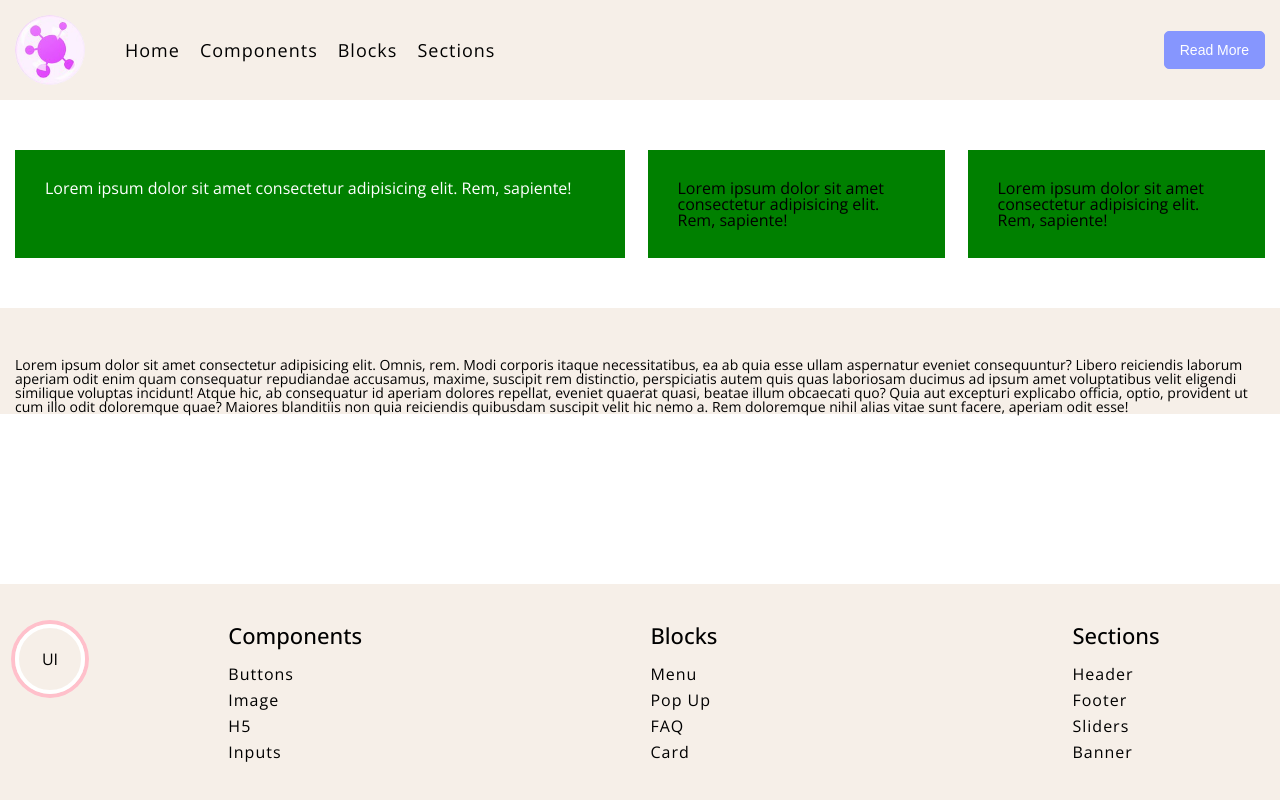
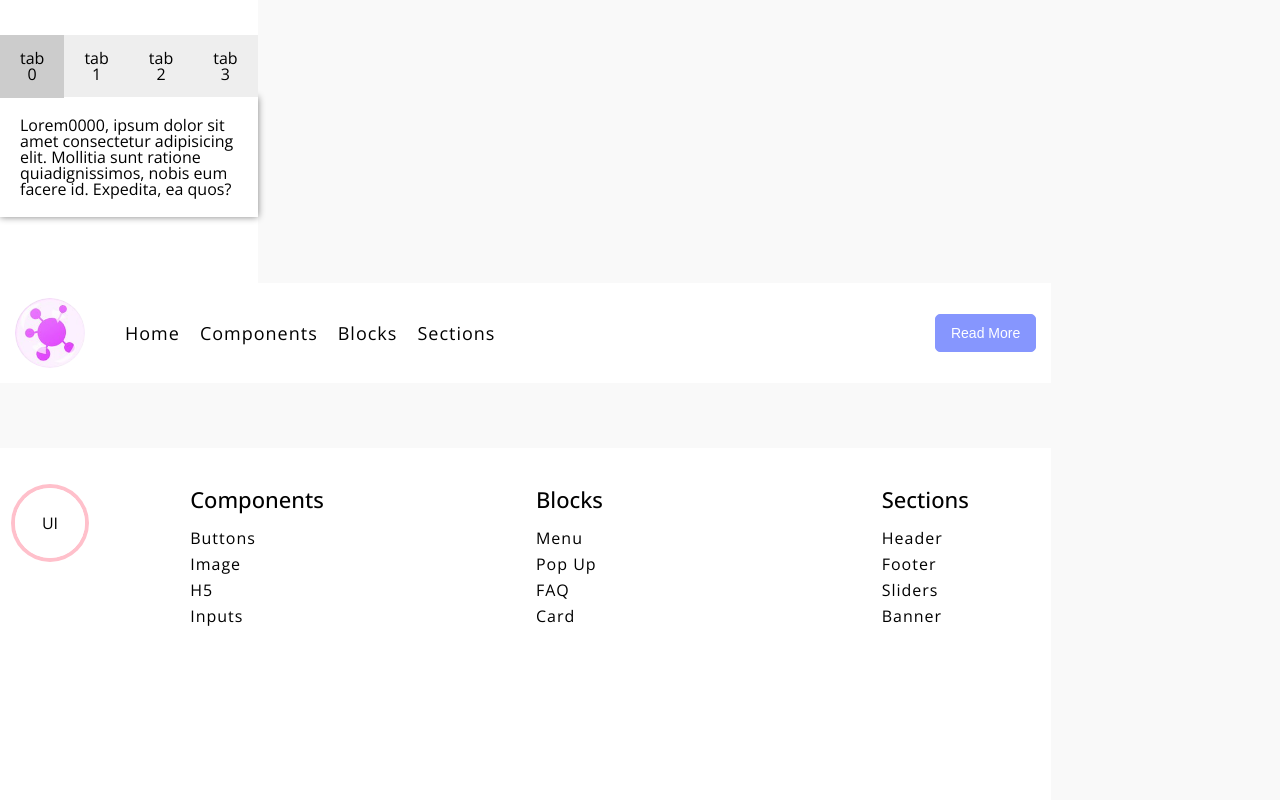
Before and after one commit to SlavaFlava/lib-components, a React (Create React App) app: page / in a window 1280 px wide. Built offline with nearby package versions, Linux system fonts and the light colour scheme.

Commit message:
started adding sidebar with li

```diff
--- a/src/App.tsx
+++ b/src/App.tsx
@@ -5,22 +5,32 @@ import Blocks from './project/pages/blocks';
 import Components from './project/pages/components';
 import Header from './project/header';
 import Footer from './project/footer';
-import { Section } from './my-lib/layout';
+import { Col, Container, Row, Section } from './my-lib/layout';
 import Sections from './project/pages/sections';
 
 function App() {
   return (
     <div className="App">
-      <Header />
-      <Section flex={'1'} bg={'white'}>
+      <Container fullwidth='true' pl='0' pr='0'  bg={'#F9F9F9'}>
+        <Row sx={'min-height:100vh'}>
+          <Col size={2} bg='white'>
                   <Routes>
                 <Route path='/' element={<Home />} />
                 <Route path='/sections' element={<Sections />} />
                 <Route path='/blocks' element={<Blocks />} />
                 <Route path='/components' element={<Components />} />
               </Routes>
+          </Col>
+          <Col size={10} display='flex' flexDirection={'column'}>
+            <Header />
+            <Section flex={'1'}>
+
             </Section>
             <Footer />
+          </Col>
+        </Row>
+
+      </Container>
     </div>
   )
 }
--- a/src/index.css
+++ b/src/index.css
@@ -47,8 +47,8 @@ table {
 }
 /* end reset */
 .App{
-  min-height: 100vh;
+  /* min-height: 100vh;
   display: flex;
   justify-content: space-between;
-  flex-direction: column;
+  flex-direction: column; */
 }
--- a/src/my-lib/layout/index.tsx
+++ b/src/my-lib/layout/index.tsx
@@ -6,16 +6,19 @@ export interface IRow extends IGlobal {
   justifyContent?: 'center' | 'space-between' | 'space-around' | 'flex-end' | 'flex-start',
   alignitems?: 'center' | 'flex-end' | 'flex-start',
   flexWrap?: 'wrap' | 'wrap-reverse' | 'nowrap' | 'inherit' | 'initial' | 'unset',
+  flexDirection?: 'row' | 'row-reverse' | 'column' | 'column-reverse',
 }
 export interface IBox extends IRow {
   boxShadow?: string,
   br?: string,
-  border?: string
+  border?: string,
+
 }
 
 export interface IContainer extends IBox {
   flex?: string,
-  fullwidth?: string
+  fullwidth?: string,
+  stretch?: string
 }
 
 export interface ISection extends IBox {
@@ -30,6 +33,7 @@ export interface ICol extends IBox {
 export const Row = styled.div<IRow>`
   display: ${(p) => p.display ?? 'flex'};
   flex-wrap: ${(p)=> p.flexWrap ?? 'wrap'};
+  flex-direction :${(p)=> p.flexDirection};
   justify-content: ${(p) => p.justifyContent ?? 'space-between'};
   align-items: ${(p) => p.alignitems};
   color: ${(p) => p.color};
@@ -48,14 +52,15 @@ ${(p)=> p.sx};
 `
 
 export const Container = styled.div<IContainer>`
-  max-width: ${(p) => p.fullwidth ? '100%' : '1300px'};
+  max-width: ${(p) => p.fullwidth === 'true' ? '100%' : '1300px'};
+  flex: ${(p) => p.flex};
   flex-wrap: ${(p)=> p.flexWrap ?? 'wrap'};
-  flex: ${(p) => p.flex};
+  flex-direction: ${(p)=> p.flexDirection};
   width: 100%;
   margin: auto;
   display: ${(p) => p.display ?? 'block'};
-  justify-content: ${(p) => p.justifyContent ?? 'space-between'};
-  align-items: ${(p) => p.alignitems ?? 'center'};
+  justify-content: ${(p) => p.justifyContent };
+  align-items: ${(p) => p.alignitems };
   box-shadow:${(p) => p.boxShadow};
   border-radius: ${(p) => p.br};
   border:${(p) => p.border};
@@ -76,9 +81,10 @@ ${(p)=> p.sx};
 
 export const Col = styled.div<ICol>`
 display: ${(p) => p.display ?? 'block'};
-flex-wrap: ${(p)=> p.flexWrap ?? 'wrap'};
-justify-content: ${(p) => p.justifyContent ?? 'space-between'};
-align-items: ${(p) => p.alignitems ?? 'center'};
+flex-wrap: ${(p)=> p.flexWrap};
+flex-direction: ${(p)=> p.flexDirection};
+justify-content: ${(p) => p.justifyContent };
+align-items: ${(p) => p.alignitems };
 box-shadow:${(p) => p.boxShadow};
 border-radius: ${(p) => p.br};
 border:${(p) => p.border};
@@ -114,6 +120,7 @@ ${(p)=> p.sx};
 export const Box = styled.div<IBox>`
 display: ${(p) => p.display ?? 'block'};
 flex-wrap: ${(p)=> p.flexWrap ?? 'wrap'};
+flex-direction: ${(p)=> p.flexDirection};
 justify-content: ${(p) => p.justifyContent ?? 'space-between'};
 align-items: ${(p) => p.alignitems ?? 'center'};
 box-shadow:${(p) => p.boxShadow};
@@ -136,9 +143,10 @@ ${(p)=> p.sx};
 export const Section = styled.section<ISection>`
 flex-wrap: ${(p)=> p.flexWrap ?? 'wrap'};
 flex: ${(p) => p.flex};
+flex-direction: ${(p)=> p.flexDirection};
 display: ${(p) => p.display ?? 'block'};
-justify-content: ${(p) => p.justifyContent ?? 'space-between'};
-align-items: ${(p) => p.alignitems ?? 'center'};
+justify-content: ${(p) => p.justifyContent};
+align-items: ${(p) => p.alignitems};
 box-shadow:${(p) => p.boxShadow};
 border-radius: ${(p) => p.br};
 border:${(p) => p.border};
--- a/src/project/footer/index.tsx
+++ b/src/project/footer/index.tsx
@@ -7,7 +7,7 @@ import { H5 } from '../../my-lib/components/typography';
 
 const Footer = () => {
  return(
- <LFooter bg={'#F6EFE8'} pt={'40px'} pb={'40px'}>
+ <LFooter bg={'#fff'} pt={'40px'} pb={'40px'}>
    <Container>
     <Row >
       <Col size={2}>
--- a/src/project/header/index.tsx
+++ b/src/project/header/index.tsx
@@ -15,7 +15,7 @@ const menuItems = [
 ]
 const Header = () => {
   return (
-    <LHeader bg='#F6EFE8'>
+    <LHeader bg='#fff'>
       <Container>
         <Row pt={'15px'} pb={'15px'} alignitems={'center'}>
           <Box display={'flex'}>
--- a/src/project/pages/home/index.tsx
+++ b/src/project/pages/home/index.tsx
@@ -1,31 +1,59 @@
-import { Col, Container, Row, Section } from '../../../my-lib/layout';
-import { P } from '../../../my-lib/components/typography';
+import { useState } from 'react';
+import { Tab, Tabs, TabsContent, TabsWrapper } from '../../../my-lib/blocks/tabs';
 
 
 const Home = () => {
+  const [tabIndex, setTabIndex] = useState(0)
+  const dataTabs = [
+    {
+      tab: 'tab 0',
+      content: '   Lorem0000, ipsum dolor sit amet consectetur adipisicing elit. Mollitia sunt ratione quiadignissimos, nobis eum facere id. Expedita, ea quos?'
+    },
+    {
+      tab: 'tab 1',
+      content: '   Lorem1111, ipsum dolor sit amet consectetur adipisicing elit. Mollitia sunt ratione quiadignissimos, nobis eum facere id. Expedita, ea quos?'
+    },
+    {
+      tab: 'tab 2',
+      content: '   Lorem2222, ipsum dolor sit amet consectetur adipisicing elit. Mollitia sunt ratione quiadignissimos, nobis eum facere id. Expedita, ea quos?'
+    },
+    {
+      tab: 'tab 3',
+      content: '   Lorem3333, ipsum dolor sit amet consectetur adipisicing elit. Mollitia sunt ratione quiadignissimos, nobis eum facere id. Expedita, ea quos?'
+    }
+  ]
+
   return (
-    <>
-    <Section pt={'50px'} pb={'50px'} >
-      <Container >
-        <Row>
-          <Col size={6} bg={'green'} p={'30px'} spacing={'15px'} color='white'>
-            Lorem ipsum dolor sit amet consectetur adipisicing elit. Rem, sapiente!
-          </Col>
-          <Col size={3} bg={'green'} p={'30px'} spacing={'15px'}>
-            Lorem ipsum dolor sit amet consectetur adipisicing elit. Rem, sapiente!
-          </Col>
-          <Col size={3} bg={'green'} p={'30px'} spacing={'15px'}>
-            Lorem ipsum dolor sit amet consectetur adipisicing elit. Rem, sapiente!
-          </Col>
-        </Row>
-      </Container>
-    </Section>
-    <Section bg={'#F6EFE8'} pt={'50px'}>
-       <Container fullwidth={'true'}>
-        <P> Lorem ipsum dolor sit amet consectetur adipisicing elit. Omnis, rem. Modi corporis itaque necessitatibus, ea ab quia esse ullam aspernatur eveniet consequuntur? Libero reiciendis laborum aperiam odit enim quam consequatur repudiandae accusamus, maxime, suscipit rem distinctio, perspiciatis autem quis quas laboriosam ducimus ad ipsum amet voluptatibus velit eligendi similique voluptas incidunt! Atque hic, ab consequatur id aperiam dolores repellat, eveniet quaerat quasi, beatae illum obcaecati quo? Quia aut excepturi explicabo officia, optio, provident ut cum illo odit doloremque quae? Maiores blanditiis non quia reiciendis quibusdam suscipit velit hic nemo a. Rem doloremque nihil alias vitae sunt facere, aperiam odit esse! </P>
-       </Container>
-    </Section>
-    </>
+    <TabsWrapper mw='600px' m='auto' mt='35px' >
+      <Tabs  fullW='true' >
+        {
+          dataTabs.map((tab, index) => (
+            tabIndex === index
+            ?
+            <Tab active='default' tabs='classic' mb='-1px'
+              onClick={() => setTabIndex(index)}
+              key={index}
+            >{tab.tab}</Tab>
+            :
+            <Tab tabs='classic'
+            onClick={() => setTabIndex(index)}
+            key={index}
+          >{tab.tab}</Tab>
+          ))
+        }
+      </Tabs>
+      {
+        dataTabs.map((content, index) => (
+          tabIndex === index
+            ?
+            <TabsContent bg='white' shadow='true' p='20px'  key={index}>
+              {content.content}
+            </TabsContent>
+            :
+            false
+        ))
+      }
+    </TabsWrapper>
   )
 }
 export default Home
--- a/src/project/pages/sections/index.tsx
+++ b/src/project/pages/sections/index.tsx
@@ -1,60 +1,17 @@
 import { useState } from 'react';
-import { Tab, Tabs, TabsContent, TabsWrapper } from '../../../my-lib/blocks/tabs';
+
 
 
 const Sections = () => {
 
-  const [tabIndex, setTabIndex] = useState(0)
-  const dataTabs = [
-    {
-      tab: 'tab 0',
-      content: '   Lorem0000, ipsum dolor sit amet consectetur adipisicing elit. Mollitia sunt ratione quiadignissimos, nobis eum facere id. Expedita, ea quos?'
-    },
-    {
-      tab: 'tab 1',
-      content: '   Lorem1111, ipsum dolor sit amet consectetur adipisicing elit. Mollitia sunt ratione quiadignissimos, nobis eum facere id. Expedita, ea quos?'
-    },
-    {
-      tab: 'tab 2',
-      content: '   Lorem2222, ipsum dolor sit amet consectetur adipisicing elit. Mollitia sunt ratione quiadignissimos, nobis eum facere id. Expedita, ea quos?'
-    },
-    {
-      tab: 'tab 3',
-      content: '   Lorem3333, ipsum dolor sit amet consectetur adipisicing elit. Mollitia sunt ratione quiadignissimos, nobis eum facere id. Expedita, ea quos?'
-    }
-  ]
+  return (
+    <>
+      <ul>
+        <li>header</li>
+        <li>footer</li>
+      </ul>
 
-  return (
-    <TabsWrapper mw='600px' m='auto' mt='35px' >
-      <Tabs  fullW='true' >
-        {
-          dataTabs.map((tab, index) => (
-            tabIndex === index
-            ?
-            <Tab active='default' tabs='classic' mb='-1px'
-              onClick={() => setTabIndex(index)}
-              key={index}
-            >{tab.tab}</Tab>
-            :
-            <Tab tabs='classic'
-            onClick={() => setTabIndex(index)}
-            key={index}
-          >{tab.tab}</Tab>
-          ))
-        }
-      </Tabs>
-      {
-        dataTabs.map((content, index) => (
-          tabIndex === index
-            ?
-            <TabsContent bg='white' shadow='true' p='20px'  key={index}>
-              {content.content}
-            </TabsContent>
-            :
-            false
-        ))
-      }
-    </TabsWrapper>
+    </>
   )
 }
 export default Sections
```
Also changed, not shown: public/logo2.jpeg (added). Lines whose indentation alone changed are shown as unchanged.
